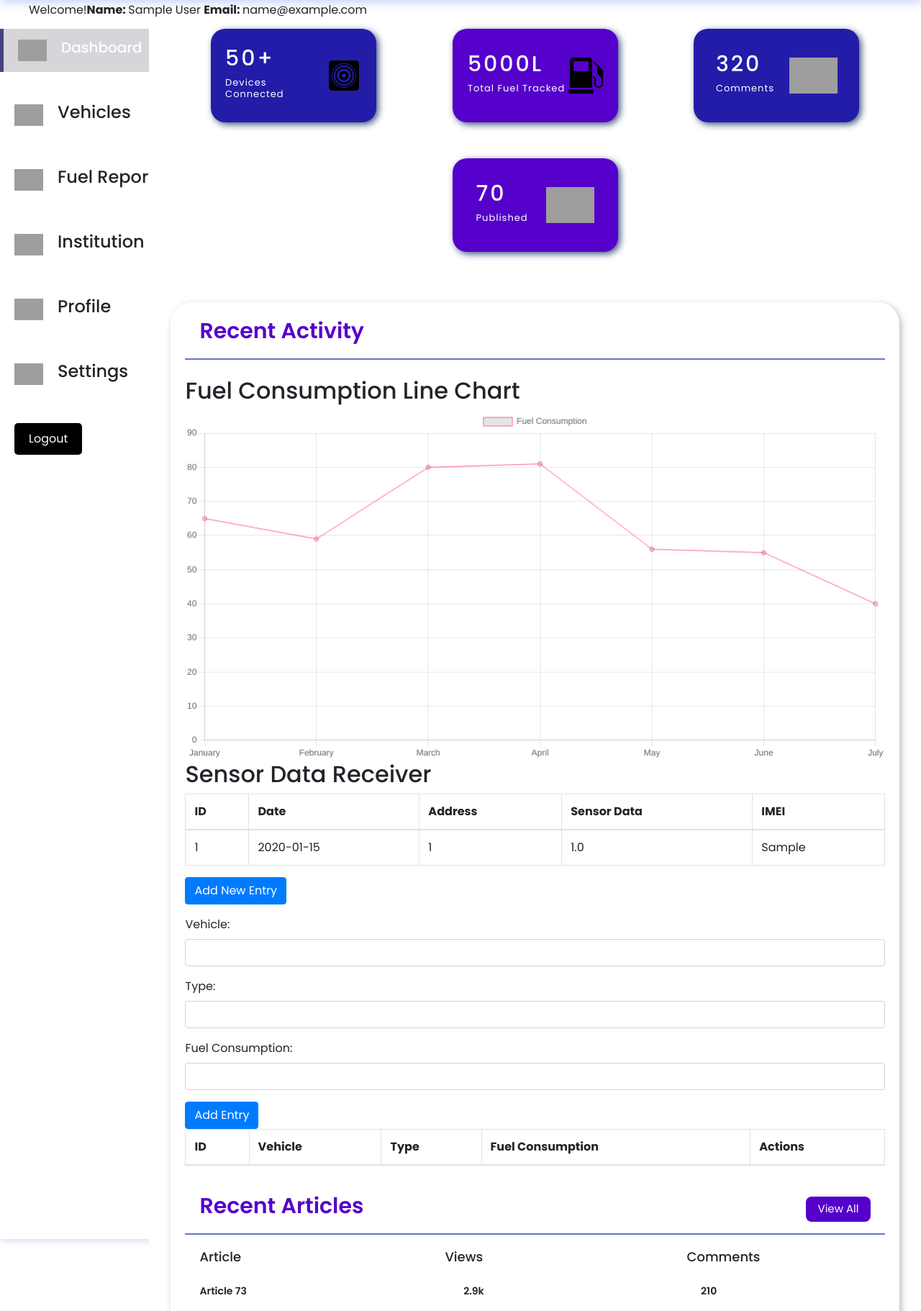
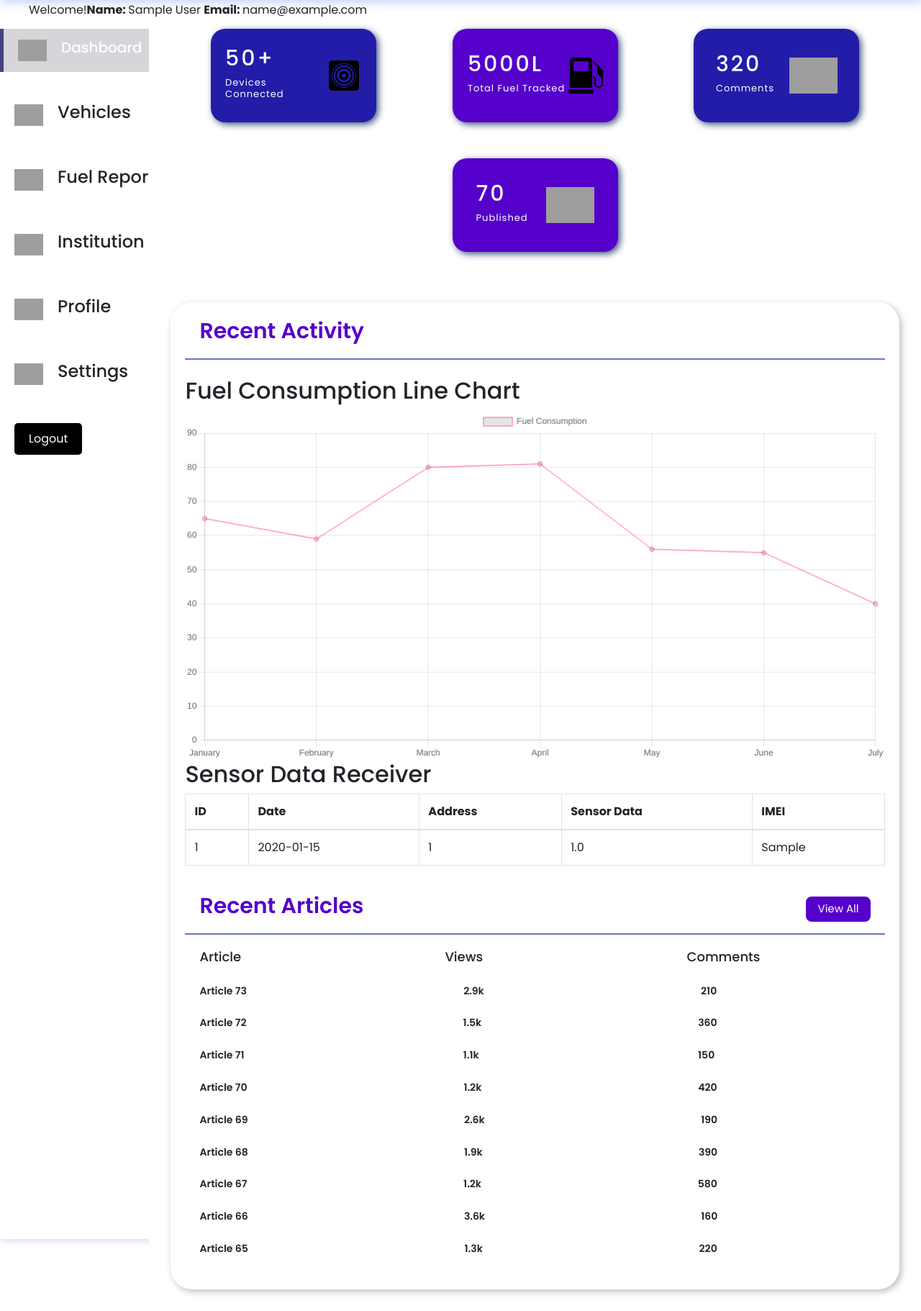
Before and after one commit to snehanaik111/azure_dashboard1, a Flask app: page /dashboard in a window 1280 px wide. Shown: the part 70-1892 px from the top of the page at 72% size. Run offline with Flask 3, Linux system fonts and the light colour scheme; the visitor is signed in with stand-in values (Sample User, id 1); tables that the repository leaves empty hold one stand-in row (values such as "Sample post"); lists and menus that the app fills with data are empty; grey boxes are pictures that could not be loaded.

Commit message:
Update dashboard.html removed dashboard table

```diff
--- a/templates/dashboard.html
+++ b/templates/dashboard.html
@@ -246,72 +246,7 @@
     </table>
   </div>
 
-        <button id="showFormBtn" class="btn btn-primary mb-3">Add New Entry</button>
-        <form action="/add_crud" method="POST">
-            <div class="form-group" >
-              <label for="vehicle">Vehicle:</label>
-              <input type="text" class="form-control" id="vehicle" name="vehicle" required>
-            </div>
-            <div class="form-group">
-              <label for="type">Type:</label>
-              <input type="text" class="form-control" id="type" name="type" required>
-            </div>
-            <div class="form-group">
-              <label for="fuel_consumption">Fuel Consumption:</label>
-              <input type="text" class="form-control" id="fuel_consumption" name="fuel_consumption" required>
-            </div>
-            <button type="submit" class="btn btn-primary">Add Entry</button>
-          </form>
-        <!-- Table to display CRUD entries -->
-        <div class="table-responsive">
-          <table class="table table-bordered">
-            <thead>
-              <tr>
-                <th>ID</th>
-                <th>Vehicle</th>
-                <th>Type</th>
-                <th>Fuel Consumption</th>
-                <th>Actions</th>
-              </tr>
-            </thead>
-            <tbody>
-              {% for entry in crud_entries %}
-              <tr>
-                <td>{{ entry.id }}</td>
-                <td>{{ entry.vehicle }}</td>
-                <td>{{ entry.type }}</td>
-                <td>{{ entry.fuel_consumption }}</td>
-                <td>
-                    <button class="btn btn-primary btn-sm update-btn" data-entry-id="{{ entry.id }}">Update</button>
 
-        <!-- Update form (hidden by default) -->
-
-        <form action="/crud/update/{{ entry.id }}" method="POST" class="update-form hidden">
-            <div class="form-group">
-                <label for="update_vehicle">Vehicle:</label>
-                <input type="text" class="form-control" id="update_vehicle" name="update_vehicle" value="{{ entry.vehicle }}" required>
-            </div>
-            <div class="form-group">
-                <label for="update_type">Type:</label>
-                <input type="text" class="form-control" id="update_type" name="update_type" value="{{ entry.type }}" required>
-            </div>
-            <div class="form-group">
-                <label for="update_fuel_consumption">Fuel Consumption:</label>
-                <input type="text" class="form-control" id="update_fuel_consumption" name="update_fuel_consumption" value="{{ entry.fuel_consumption }}" required>
-            </div>
-            <button type="submit" class="btn btn-primary">Update Entry</button>
-        </form>
-        <!-- Delete form -->
-        <form action="/crud/delete/{{ entry.id }}" method="POST" style="display:inline;">
-            <button type="submit" class="btn btn-danger btn-sm">Delete</button>
-        </form>
-                  <!-- Add update button if needed -->
-                </td>
-              </tr>
-              {% endfor %}
-            </tbody>
-          </table>
-        </div>
 
 
 
```
